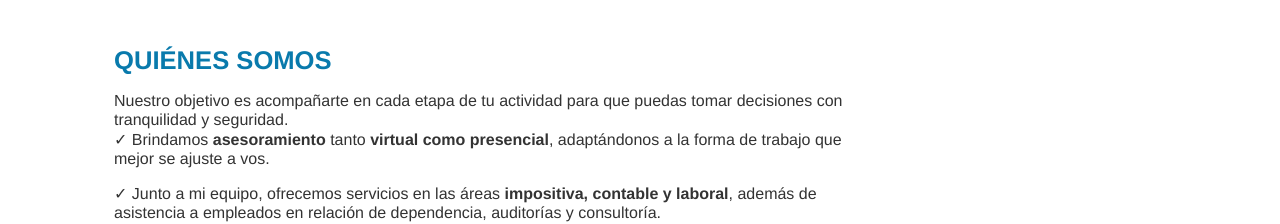
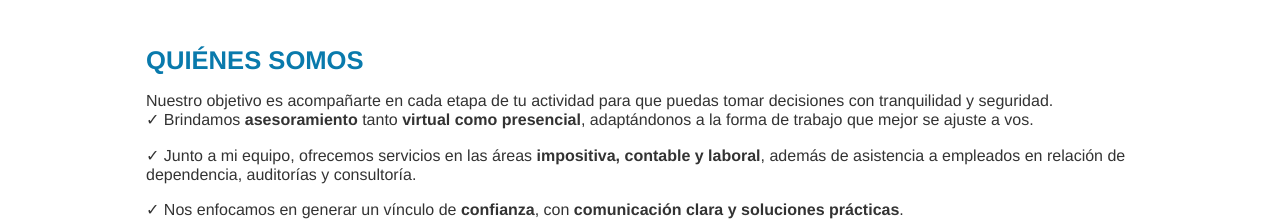
Before and after one commit to LeandroAgustinFernandez/cf-web, a plain HTML site: page index.html in a window 1280 px wide. Shown: the part 729-953 px from the top of the page. Drawn offline with nearby package versions, Linux system fonts and the light colour scheme; a web font is replaced by a local one.

Commit message:
Fix quienes somos margin

```diff
--- a/styles.css
+++ b/styles.css
@@ -160,9 +160,12 @@ img { max-width: 100%; height: auto; }
 .icon-mostaza { background: #fdf1d8; color: var(--mostaza); }
 .icon-gris { background: #e8ecee; color: var(--gris-oscuro); }
 
-.quienes-somos { max-width: 750px; }
+.quienes-somos {
+  padding: 0 2rem;
+}
 .qs-title {
   /* font-family: var(--font-titulo); */
+
   color: var(--azul);
   font-size: 1.6rem;
   margin-bottom: 1rem;
```
